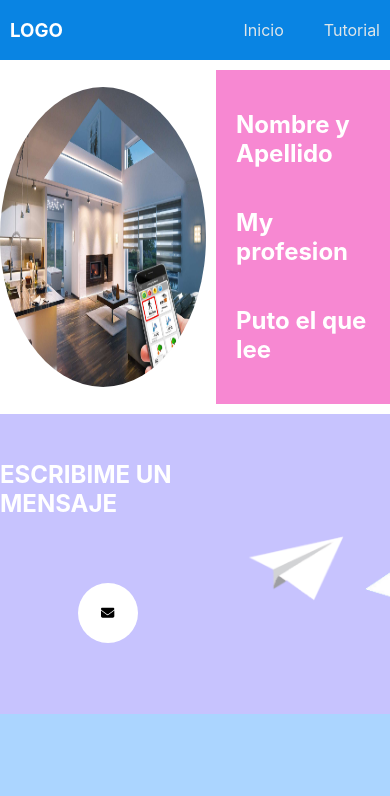
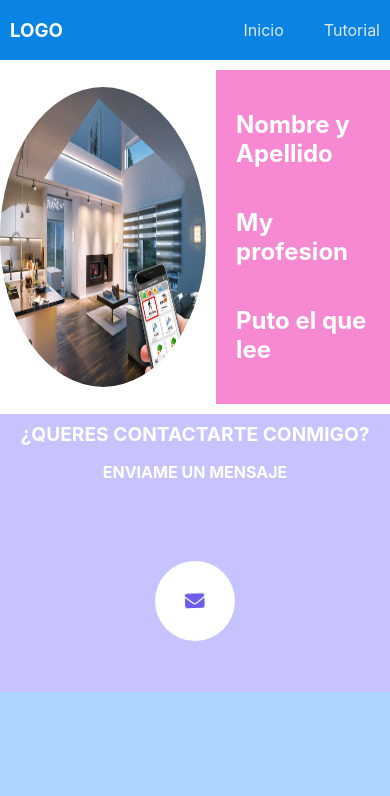
Before and after one commit to GonzaloAsencio/CodiGon, a React (Create React App) app: page /contact in a window 390 px wide. Shown: the top 796 px of the page. Built offline with nearby package versions, Linux system fonts and the light colour scheme.

Commit message:
contact-responsive

```diff
--- a/src/Components/SharedComponents/Contact/Contact.css
+++ b/src/Components/SharedComponents/Contact/Contact.css
@@ -1,96 +1,108 @@
 .contact-me{
     display: flex;
-    flex-direction: row;
+    flex-direction: column;
     align-items: center;
     justify-content: space-around;
     background-color:rgba(162, 155, 254, 0.6);
     width: 100%;
 }
-
 .contact-me-image {
     display: flex;
     flex-direction: row;
+    display: none;
 }
-
 .contact-me-image > img {
     width: 150px;
     height: 150px;
-    animation:PaperFly , Appear;
+    animation:--PaperFly , --Appear;
     animation-duration: 1s;
     animation-timing-function: linear;
     bottom: 0;
     left: 0;
 }
+.message-title{
+    color:white;
+    display: flex;
+    flex-direction: column;
+    text-align: center;
+}
+.message-title > h2 {
+    margin: 0.5rem;
+}
+.message-title > h2:nth-child(1){
 
+    font-size: 1.2rem;
+}
+.message-title > h2:nth-child(2){
+
+    font-size: 1rem;
+}
 .message-container{
     display: flex;
     flex-direction: column;
     justify-content: center;
     align-items: center;
-    width: 300px;
-    height: 300px;
-
+    width: 100%;
+    height: 100%;
 }
-
 .message-container > input{
     width: 50%;
     height: 5%;
     margin: 5px;
 }
-
 .message-container > h2{
   color: white;
 }
-
 .message-text{
     position: relative;
     display: flex;
     justify-content: center;
     align-items: center;
+    padding-top: 20px;
     width: 100%;
-    height: 50%;
+    height: 100%;
     cursor: default;
 }
-
 .message-inputs{
+    width: 50%;
+    height: 50%;
     opacity: 0;
     display: flex;
     flex-direction: column;
     justify-content: center;
     align-items: center;
+    padding-bottom: 1.5rem;
 }
-
 .from-text-area{
     padding: 0;
     margin: 0;
     padding: 0;
     border-radius: 2px;
     border-style: none;
+    width: 100%;
     outline: solid 1.2px #6c5ce7 ;
 }
-
 .from-text-area:focus{
     outline: solid 2px #6c5ce7 ;
 }
-
 .from-text-button{
-    background-color: #55efc4;
+    background-color: white;
+    color: #6c5ce7;
+    border: 1px solid #6c5ce7;;
     margin-top: 10px;
     cursor: pointer;
-    padding: 0.2rem 0.5rem;
+    padding: 0.6rem 0.8rem;
+    font-size: 1rem;
     border-radius: 2px;
-    outline:none;
-    border-style: none;
+    font-weight: bold;
+}
+.from-text-button:active{
+    background-color: #6c5ce7;
     color: white;
-    font-weight: bold;
-
 }
-
 .from-input-container{
     width: 100%;
-    padding-bottom: 0.5rem;
 }
-
 .from-input{
     width: 100%;
     height:1.5rem;
@@ -100,47 +112,48 @@
     border-style: none;
     outline: solid 1.2px #6c5ce7 ;
 }
-
 .from-input::placeholder {
     color:#b2bec3 ;
 }
-
 .from-input:focus{
     outline: solid 2px #6c5ce7 ;
 }
-
-.circlexd{
+.messageIcon{
     border: none;
     position: absolute;
     z-index: 999;
-    width: 60px;
-    height:60px;
+    width: 5rem;
+    height:5rem;
     background-color: #FFF;
     border-radius: 50%;
     cursor: pointer;
 }
-
-.Animation{
-    animation-name:Transofrmation ;
+.disappear-animation{
+    animation-name:--Disapear ;
     animation-fill-mode: forwards;
     animation-duration: 0.5s;
     animation-timing-function: linear;
 }
-
-.backUp{
-    animation-name: backUp;
+.appear-animation{
+    animation-name: --Appear;
     animation-fill-mode: forwards;
-    animation-duration: 2s;
+    animation-duration: 0.5s;
     animation-timing-function: linear;
-    animation-delay: 0.5s;
+    animation-delay: 0.3s;
 }
 .msgicon{
     position: relative;
+    height: 25%;
+    animation-name: --RingRing;
+    animation-duration: 3s;
+    animation-iteration-count: infinite;
+    color: #6c5ce7;
 }
-
 .msgiconOpen{
     visibility: hidden;
     position: absolute;
+    color: #6c5ce7;
+    height: 25%;
     top: 0;
     left: 0;
     right: 0;
@@ -148,49 +161,22 @@
     margin: auto;
 }
 
-@keyframes Transofrmation  {
-    0%{
-        height: 60px;
-        width: 60px;
-        border-radius: 0%;
-    }50%{
-        width: 25%;
-        height: 75%;
-    }
-    75%{
-        width: 75%;
-        height: 100%;
-    }
-    100%{
-        border-radius: 0%;
-        z-index: 0;
-        width: 100%;
-        height: 100%;
-        background-color:rgba(162, 155, 254, 0.6);
-    }
+@keyframes --Disapear {
+    0% {opacity: 1;}
+    50% {opacity:0.5;}
+    100% {opacity:0;}
 }
 
-@keyframes backUp  {
-    from{
-
-    }
-    to{
-        opacity: 1;
-        z-index: 1000;
-    }
-}
-
-@keyframes PaperFly {
+@keyframes --PaperFly {
     from{
         transform: translate(-50px, 50px);
     }
     to {
         transform: translate(0, 0);
-
     }
 }
 
-@keyframes RingRing{
+@keyframes --RingRing{
       0%{
         transform: rotate(0deg);
       }
@@ -205,8 +191,57 @@
       }
 }
 
-@keyframes Appear {
+@keyframes --Appear {
     0% {opacity: 0;}
     50% {opacity:0.5;}
     100% {opacity:1;}
 }
+
+
+@media screen and (min-width: 720px) {
+    .message-inputs{
+        width: 30%;
+        height: 30%;
+
+    }
+}
+
+@media screen and (min-width: 1140px) {
+    .contact-me{
+        flex-direction: row;
+        justify-content: flex-start;
+    }
+    .contact-me-image {
+        display: contents;
+    }
+    .message-container{
+      width: 50%;
+    }
+    .contact-me{
+        justify-content: space-evenly;
+    }
+
+}
+
+@media screen and (min-width: 1366px) {
+    .contact-me{
+        justify-content: space-evenly;
+    }
+    .message-title > h2:nth-child(1){
+        font-size: 35px;
+    }
+    .message-title > h2:nth-child(2){
+        font-size: 18px;
+    }
+    .from-input{
+        height:2rem;
+    }
+    .contact-me-image > img {
+        width: 170px;
+        height: 170px;
+    }
+    .messageIcon{
+        width: 7rem;
+        height:7rem;
+    }
+}
--- a/src/Components/SharedComponents/Contact/index.js
+++ b/src/Components/SharedComponents/Contact/index.js
@@ -8,27 +8,30 @@ import {faEnvelope,faEnvelopeOpen} from '@fortawesome/free-solid-svg-icons';
 
 function Contact() {
   useEffect(()=> {
-    const xd = document.querySelector('.circlexd');
-    const xd2 = document.querySelector('.message-inputs');
-    const xd3 = document.querySelector('.msgicon');
-    const xd4 = document.querySelector('.msgiconOpen');
-    xd.addEventListener("click", ()=> {
-      xd.classList.toggle("Animation");
-      xd3.style.display='none';
-      xd4.style.visibility = 'visible';
-      xd.onanimationend = () => {
-        xd.style.display='none'; // hide the element after animation
+    const messageCircle = document.querySelector('.messageIcon');
+    const messageInputs = document.querySelector('.message-inputs');
+    const messageIcon = document.querySelector('.msgicon');
+    const messageOpenIcon = document.querySelector('.msgiconOpen');
+    messageCircle.addEventListener("click", ()=> {
+      messageCircle.classList.toggle("disappear-animation");
+      messageIcon.style.display='none';
+      messageOpenIcon.style.visibility = 'visible';
+      messageCircle.onanimationend = () => {
+        messageCircle.style.display='none';
       };
-      xd2.classList.toggle("backUp");
+      messageInputs.classList.toggle("appear-animation");
     });
   },[]);
 
   return (
     <div className='contact-me'>
         <div className='message-container'>
-          <h2>ESCRIBIME UN MENSAJE</h2>
+          <div className='message-title'>
+            <h2>¿QUERES CONTACTARTE CONMIGO?</h2>
+            <h2>ENVIAME UN MENSAJE</h2>
+          </div>
           <div className='message-text'>
-              <button className='circlexd'><FontAwesomeIcon className='msgicon' icon={faEnvelope}/><FontAwesomeIcon className='msgiconOpen' icon={faEnvelopeOpen}/></button>
+              <button className='messageIcon'><FontAwesomeIcon className='msgicon' icon={faEnvelope}/><FontAwesomeIcon className='msgiconOpen' icon={faEnvelopeOpen}/></button>
               <div className='message-inputs'>
                 <div className='from-input-container'>
                   <input type="text" placeholder='Nombre' className='from-input'/>
--- a/src/Components/SharedComponents/Header/Header.css
+++ b/src/Components/SharedComponents/Header/Header.css
@@ -5,6 +5,7 @@ header{
     background-color:#0984E3;
     color:white;
     margin: 0px;
+    width: 100%;
 }
 
 .header-nav{
```
